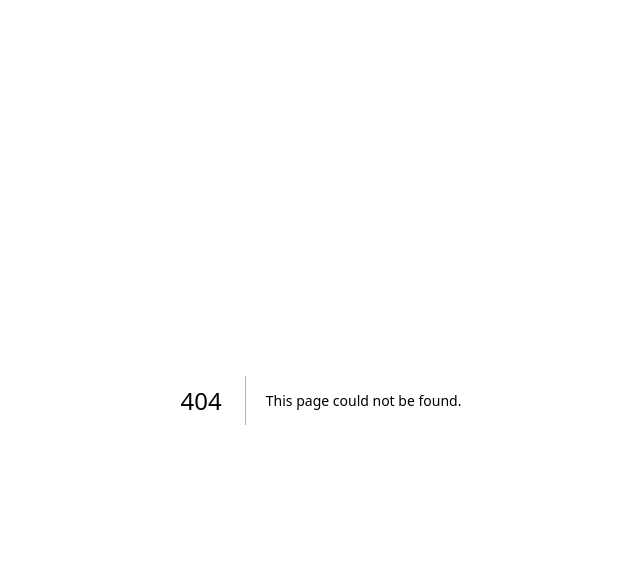
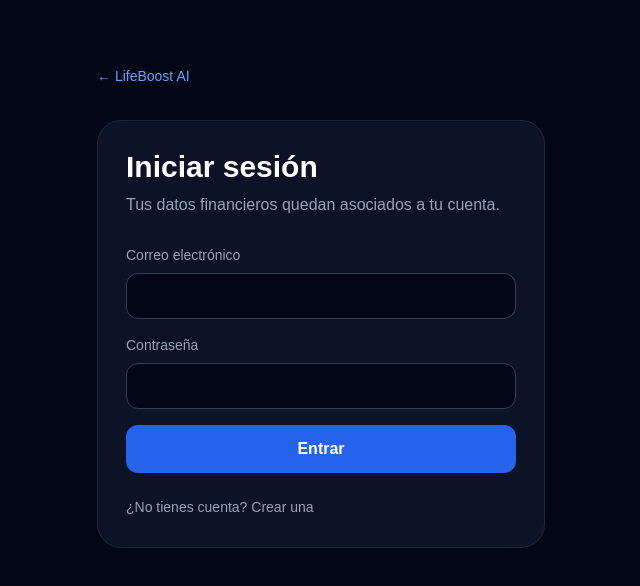
Before and after one commit to RastaGaming24-create/-LifeBoost-AI, a Next.js app: page /auth in a window 1280 px wide. Before the commit this address had no page. Shown: the top 586 px of the page, without its empty margins (319-959 px from the left). Built offline with nearby package versions, Linux system fonts and the light colour scheme; no server answers.

Commit message:
Add secure account registration and login

```diff
--- /dev/null
+++ b/app/auth/page.tsx
@@ -0,0 +1,55 @@
+"use client";
+
+import { FormEvent, useEffect, useState } from "react";
+import { useRouter, useSearchParams } from "next/navigation";
+import { createUserWithEmailAndPassword, sendEmailVerification, signInWithEmailAndPassword, signOut } from "firebase/auth";
+import { doc, serverTimestamp, setDoc } from "firebase/firestore";
+import { auth, db, firebaseConfigured } from "../../lib/firebase";
+import { useAuth } from "../../components/AuthProvider";
+
+export default function AuthPage() {
+  const router = useRouter();
+  const params = useSearchParams();
+  const { user } = useAuth();
+  const [mode, setMode] = useState<"login" | "signup">("login");
+  const [email, setEmail] = useState("");
+  const [password, setPassword] = useState("");
+  const [name, setName] = useState("");
+  const [busy, setBusy] = useState(false);
+  const [message, setMessage] = useState("");
+  const [error, setError] = useState("");
+
+  useEffect(() => { if (user?.emailVerified) router.replace(params.get("next") || "/dashboard"); }, [user, router, params]);
+
+  async function submit(e: FormEvent) {
+    e.preventDefault(); setBusy(true); setError(""); setMessage("");
+    try {
+      if (!firebaseConfigured) throw new Error("Firebase todavía no está configurado en Vercel.");
+      if (mode === "signup") {
+        if (password.length < 8) throw new Error("La contraseña debe tener al menos 8 caracteres.");
+        const credential = await createUserWithEmailAndPassword(auth, email.trim(), password);
+        await setDoc(doc(db, "users", credential.user.uid), { email: credential.user.email, name: name.trim() || null, role: "user", createdAt: serverTimestamp(), emailVerified: false });
+        await sendEmailVerification(credential.user);
+        setMessage("Cuenta creada. Revisa tu correo y confirma tu dirección antes de entrar.");
+        await signOut(auth);
+      } else {
+        const credential = await signInWithEmailAndPassword(auth, email.trim(), password);
+        if (!credential.user.emailVerified) { await sendEmailVerification(credential.user); await signOut(auth); throw new Error("Tu correo aún no está verificado. Te enviamos un nuevo enlace de verificación."); }
+        router.replace(params.get("next") || "/dashboard");
+      }
+    } catch (err) { setError(err instanceof Error ? err.message : "No se pudo completar la operación."); }
+    finally { setBusy(false); }
+  }
+
+  return <main className="min-h-screen bg-slate-950 px-6 py-16 text-white"><div className="mx-auto max-w-md"><a href="/" className="text-sm text-blue-400">← LifeBoost AI</a><div className="mt-8 rounded-3xl border border-slate-800 bg-slate-900/80 p-7"><h1 className="text-3xl font-bold">{mode === "login" ? "Iniciar sesión" : "Crear cuenta"}</h1><p className="mt-2 text-slate-400">Tus datos financieros quedan asociados a tu cuenta.</p>
+    <form onSubmit={submit} className="mt-7 space-y-4">
+      {mode === "signup" && <label className="block text-sm text-slate-400">Nombre<input value={name} onChange={e => setName(e.target.value)} className="mt-2 w-full rounded-xl border border-slate-700 bg-slate-950 px-4 py-3 text-white" autoComplete="name" /></label>}
+      <label className="block text-sm text-slate-400">Correo electrónico<input required type="email" value={email} onChange={e => setEmail(e.target.value)} className="mt-2 w-full rounded-xl border border-slate-700 bg-slate-950 px-4 py-3 text-white" autoComplete="email" /></label>
+      <label className="block text-sm text-slate-400">Contraseña<input required type="password" value={password} onChange={e => setPassword(e.target.value)} className="mt-2 w-full rounded-xl border border-slate-700 bg-slate-950 px-4 py-3 text-white" autoComplete={mode === "signup" ? "new-password" : "current-password"} /></label>
+      <button disabled={busy} className="w-full rounded-xl bg-blue-600 px-5 py-3 font-semibold disabled:opacity-50">{busy ? "Procesando…" : mode === "login" ? "Entrar" : "Crear cuenta"}</button>
+    </form>
+    {message && <p className="mt-5 rounded-xl border border-emerald-500/30 bg-emerald-500/10 p-4 text-sm text-emerald-300">{message}</p>}
+    {error && <p className="mt-5 rounded-xl border border-red-500/30 bg-red-500/10 p-4 text-sm text-red-300">{error}</p>}
+    <button onClick={() => { setMode(mode === "login" ? "signup" : "login"); setError(""); setMessage(""); }} className="mt-6 text-sm text-slate-400 hover:text-white">{mode === "login" ? "¿No tienes cuenta? Crear una" : "¿Ya tienes cuenta? Iniciar sesión"}</button>
+  </div></div></main>;
+}
```
